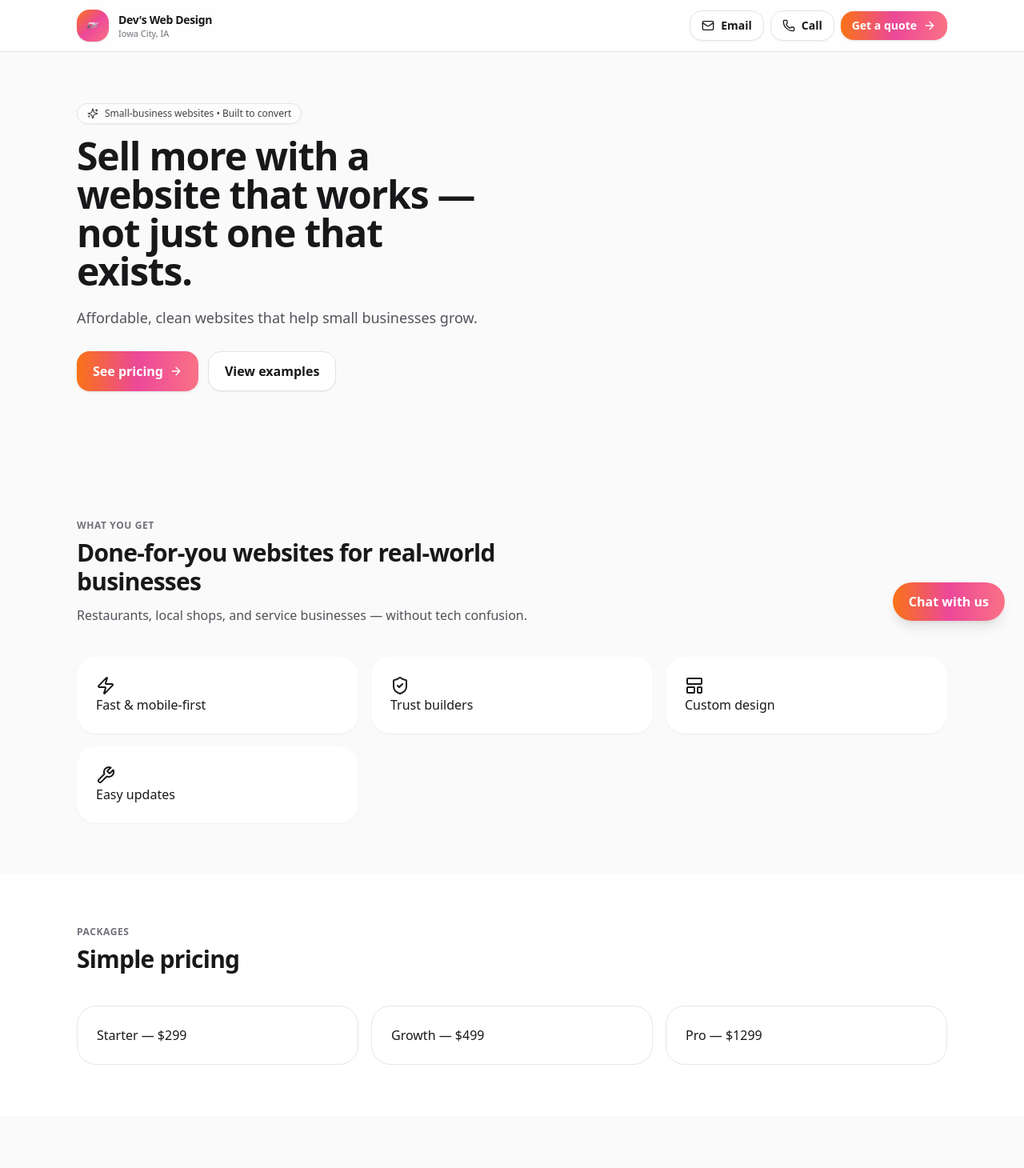
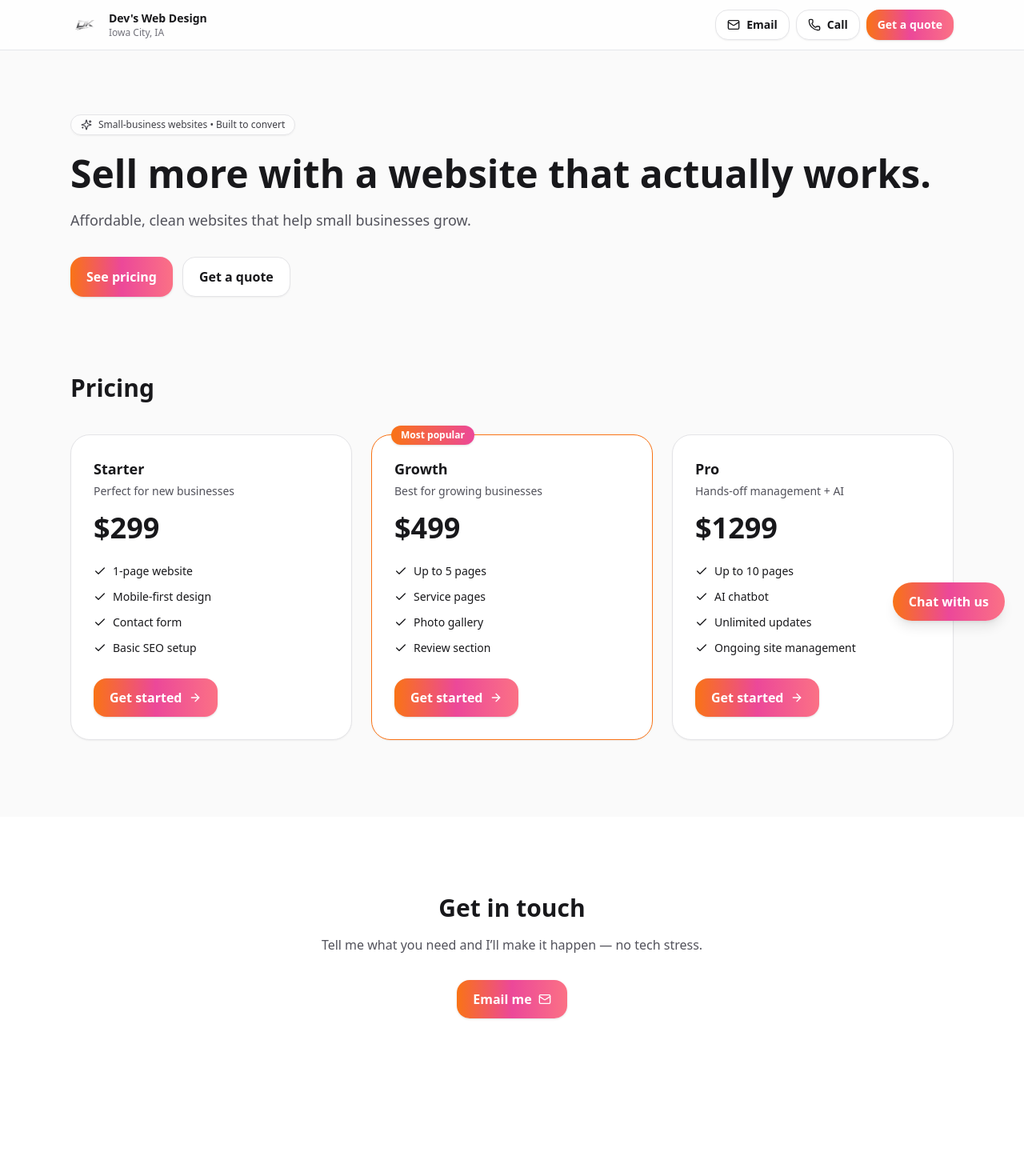
Before and after one commit to Kearndawg/Devs-webdesign, a React (Vite) app: page / in a window 1280 px wide. Shown: the top 1460 px of the page at 80% size. After the commit the page ends 1369 px from the top, so only its background shows below. Built offline with nearby package versions, Linux system fonts and the light colour scheme.

Commit message:
Update App.jsx

```diff
--- a/src/App.jsx
+++ b/src/App.jsx
@@ -6,7 +6,6 @@ import {
   ArrowRight,
   Phone,
   Mail,
-  Globe,
   ShieldCheck,
   Zap,
   Wrench,
@@ -58,26 +57,40 @@ function Button({ children, href, variant = "primary", size = "md" }) {
   );
 }
 
-function Section({ id, eyebrow, title, desc, children }) {
+function PriceCard({ name, price, note, features, popular }) {
   return (
-    <section id={id} className="scroll-mt-24">
-      <div className="mx-auto max-w-6xl px-4 sm:px-6 lg:px-8">
-        <div className="mb-10 max-w-2xl">
-          {eyebrow && (
-            <p className="text-xs font-semibold uppercase tracking-wider text-zinc-500">
-              {eyebrow}
-            </p>
+    <div
+      className={classNames(
+        "relative rounded-3xl border bg-white p-7 shadow-sm",
+        popular ? "border-orange-500" : "border-zinc-200"
       )}
-          {title && (
-            <h2 className="mt-2 text-2xl font-extrabold tracking-tight text-zinc-900 sm:text-3xl">
-              {title}
-            </h2>
+    >
+      {popular && (
+        <div className="absolute -top-3 left-6 rounded-full bg-gradient-to-r from-orange-500 to-pink-500 px-3 py-1 text-xs font-semibold text-white shadow">
+          Most popular
+        </div>
       )}
-          {desc && <p className="mt-3 text-base text-zinc-600">{desc}</p>}
+
+      <h3 className="text-lg font-extrabold">{name}</h3>
+      <p className="mt-1 text-sm text-zinc-600">{note}</p>
+
+      <div className="mt-4 text-4xl font-extrabold">{price}</div>
+
+      <ul className="mt-6 space-y-3">
+        {features.map((f) => (
+          <li key={f} className="flex items-start gap-2 text-sm">
+            <Check className="h-4 w-4 mt-0.5" />
+            {f}
+          </li>
+        ))}
+      </ul>
+
+      <div className="mt-7">
+        <Button href="#contact" size="lg" className="w-full">
+          Get started <ArrowRight className="h-4 w-4" />
+        </Button>
       </div>
-        {children}
     </div>
-    </section>
   );
 }
 
@@ -87,108 +100,124 @@ export default function App() {
   return (
     <div className="min-h-screen bg-zinc-50 text-zinc-900">
       {/* Header */}
-      <header className="sticky top-0 z-50 border-b border-zinc-200 bg-white/80 backdrop-blur">
-        <div className="mx-auto flex max-w-6xl items-center justify-between px-4 py-3 sm:px-6 lg:px-8">
-          <a href="#" className="flex items-center gap-3">
-            <div
-              className={classNames(
-                "grid h-10 w-10 place-items-center rounded-2xl bg-gradient-to-br",
-                ACCENT,
-                "text-white shadow"
-              )}
-            >
-              <img src="/logo.png" alt="Dev's Web Design logo" className="h-6 w-auto" />
+      <header className="sticky top-0 z-50 border-b bg-white/80 backdrop-blur">
+        <div className="mx-auto flex max-w-6xl items-center justify-between px-6 py-3">
+          <div className="flex items-center gap-3">
+            <img
+              src="/logo.png"
+              alt="Dev's Web Design logo"
+              className="h-9 w-auto"
+            />
+            <div>
+              <div className="text-sm font-extrabold">{BRAND.name}</div>
+              <div className="text-xs text-zinc-500">{BRAND.city}</div>
             </div>
-            <div className="leading-tight">
-              <div className="text-sm font-extrabold tracking-tight">{BRAND.name}</div>
-              <div className="text-[11px] text-zinc-500">{BRAND.city}</div>
           </div>
-          </a>
 
-          <div className="flex items-center gap-2">
+          <div className="flex gap-2">
             <Button href={mailto} variant="secondary" size="sm">
               <Mail className="h-4 w-4" /> Email
             </Button>
-            <Button href={`tel:${BRAND.phone.replace(/[^0-9]/g, "")}`} variant="secondary" size="sm">
+            <Button
+              href={`tel:${BRAND.phone.replace(/[^0-9]/g, "")}`}
+              variant="secondary"
+              size="sm"
+            >
               <Phone className="h-4 w-4" /> Call
             </Button>
             <Button href="#contact" size="sm">
-              Get a quote <ArrowRight className="h-4 w-4" />
+              Get a quote
             </Button>
           </div>
         </div>
       </header>
 
       {/* Hero */}
-      <main className="mx-auto max-w-6xl px-4 pt-16 sm:px-6 lg:px-8">
-        <div className="grid gap-10 lg:grid-cols-2 lg:items-center">
-          <div>
+      <main className="mx-auto max-w-6xl px-6 pt-20">
         <Pill>Small-business websites • Built to convert</Pill>
+
         <motion.h1
           initial={{ opacity: 0, y: 10 }}
           animate={{ opacity: 1, y: 0 }}
-              className="mt-4 text-4xl font-extrabold tracking-tight sm:text-5xl"
+          className="mt-6 text-4xl sm:text-5xl font-extrabold"
         >
-              Sell more with a website that works — not just one that exists.
+          Sell more with a website that actually works.
         </motion.h1>
+
         <p className="mt-5 text-lg text-zinc-600">{BRAND.tagline}</p>
-            <div className="mt-7 flex gap-3">
+
+        <div className="mt-8 flex gap-3">
           <Button href="#pricing" size="lg">
-                See pricing <ArrowRight className="h-4 w-4" />
+            See pricing
           </Button>
-              <Button href="#work" variant="secondary" size="lg">
-                View examples
+          <Button href="#contact" variant="secondary" size="lg">
+            Get a quote
           </Button>
-            </div>
-          </div>
         </div>
       </main>
 
-      {/* Services */}
-      <div className="mt-24 py-16">
-        <Section
-          id="services"
-          eyebrow="What you get"
-          title="Done-for-you websites for real-world businesses"
-          desc="Restaurants, local shops, and service businesses — without tech confusion."
-        >
-          <div className="grid gap-4 md:grid-cols-2 lg:grid-cols-3">
-            <div className="rounded-3xl bg-white p-6 shadow-sm"><Zap /> Fast & mobile-first</div>
-            <div className="rounded-3xl bg-white p-6 shadow-sm"><ShieldCheck /> Trust builders</div>
-            <div className="rounded-3xl bg-white p-6 shadow-sm"><LayoutTemplate /> Custom design</div>
-            <div className="rounded-3xl bg-white p-6 shadow-sm"><Wrench /> Easy updates</div>
+      {/* Pricing */}
+      <section id="pricing" className="py-24">
+        <div className="mx-auto max-w-6xl px-6">
+          <h2 className="text-3xl font-extrabold mb-10">Pricing</h2>
+
+          <div className="grid gap-6 lg:grid-cols-3">
+            <PriceCard
+              name="Starter"
+              price="$299"
+              note="Perfect for new businesses"
+              features={[
+                "1-page website",
+                "Mobile-first design",
+                "Contact form",
+                "Basic SEO setup",
+              ]}
+            />
+
+            <PriceCard
+              name="Growth"
+              price="$499"
+              note="Best for growing businesses"
+              popular
+              features={[
+                "Up to 5 pages",
+                "Service pages",
+                "Photo gallery",
+                "Review section",
+              ]}
+            />
+
+            <PriceCard
+              name="Pro"
+              price="$1299"
+              note="Hands-off management + AI"
+              features={[
+                "Up to 10 pages",
+                "AI chatbot",
+                "Unlimited updates",
+                "Ongoing site management",
+              ]}
+            />
           </div>
-        </Section>
         </div>
-
-      {/* Pricing */}
-      <div className="py-16 bg-white">
-        <Section id="pricing" eyebrow="Packages" title="Simple pricing">
-          <div className="grid gap-4 lg:grid-cols-3">
-            <div className="rounded-3xl border p-6">Starter — $299</div>
-            <div className="rounded-3xl border p-6">Growth — $499</div>
-            <div className="rounded-3xl border p-6">Pro — $1299</div>
-          </div>
-        </Section>
-      </div>
+      </section>
 
       {/* Contact */}
-      <div className="py-16" id="contact">
-        <Section eyebrow="Get a quote" title="Tell me what you need">
+      <section id="contact" className="py-24 bg-white">
+        <div className="mx-auto max-w-xl text-center px-6">
+          <h2 className="text-3xl font-extrabold mb-4">Get in touch</h2>
+          <p className="text-zinc-600 mb-8">
+            Tell me what you need and I’ll make it happen — no tech stress.
+          </p>
           <Button href={mailto} size="lg">
             Email me <Mail className="h-4 w-4" />
           </Button>
-        </Section>
         </div>
-
-      {/* Footer */}
-      <footer className="border-t bg-white py-10 text-center text-sm text-zinc-500">
-        © {new Date().getFullYear()} {BRAND.name}
-      </footer>
+      </section>
 
       {/* Chat */}
       <div className="fixed bottom-6 right-6">
-        <div className="bg-gradient-to-r from-orange-500 via-pink-500 to-rose-400 text-white px-5 py-3 rounded-full shadow-lg font-semibold">
+        <div className="bg-gradient-to-r from-orange-500 via-pink-500 to-rose-400 text-white px-5 py-3 rounded-full shadow-lg font-semibold cursor-pointer">
           Chat with us
         </div>
       </div>
```
Lines whose indentation alone changed are shown as unchanged.
